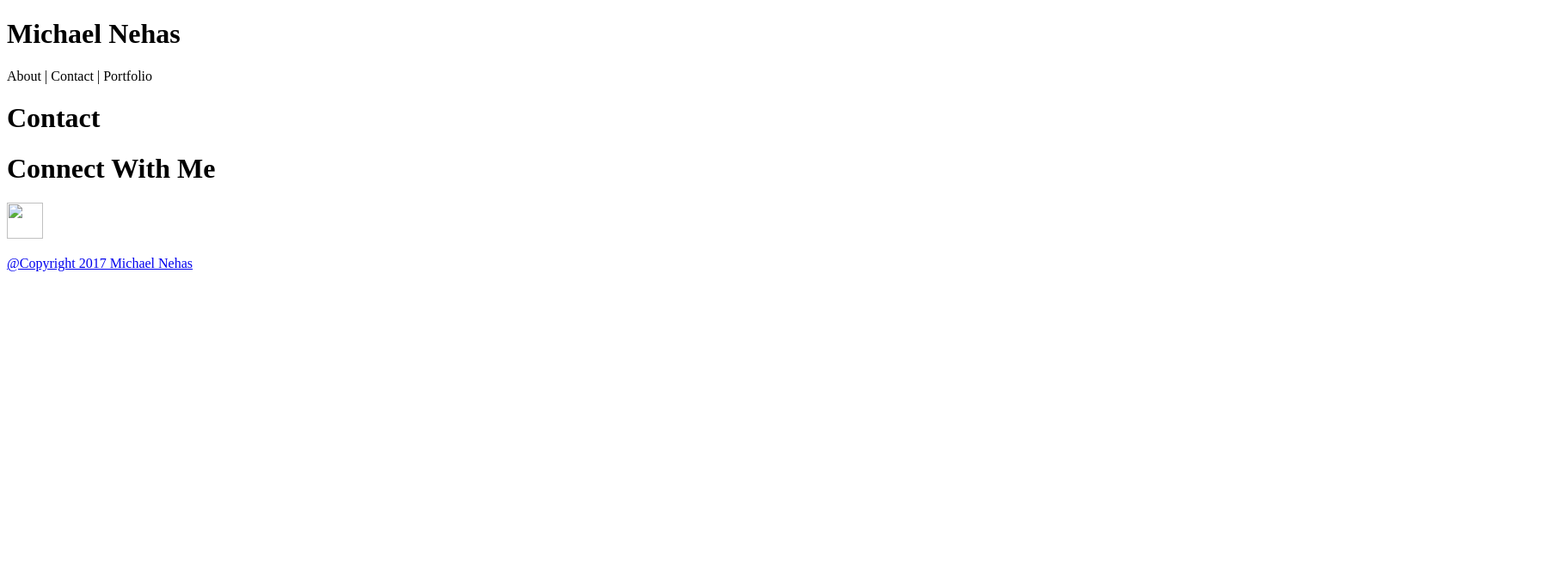
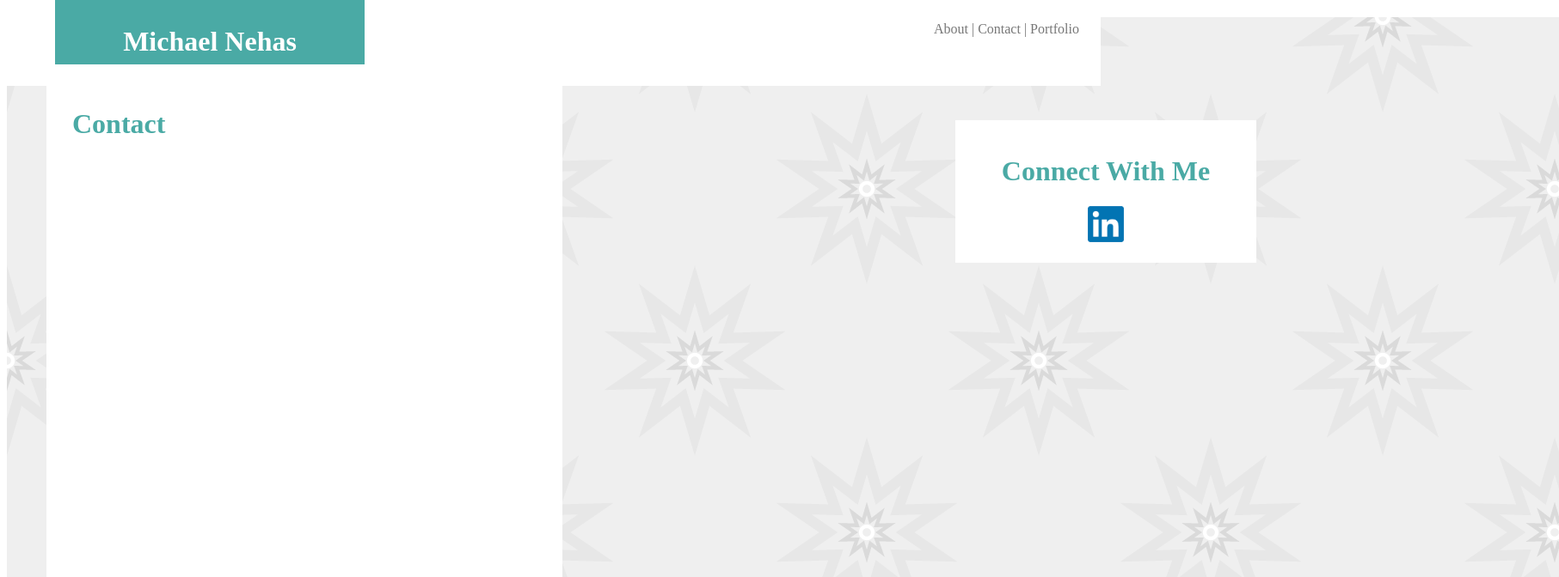
Before and after one commit to mnehas09/Basic-Portfolio, a plain HTML site: page contact.html in a window 1280 px wide. Shown: the top 672 px of the page at 86% size, 1813 px wide, since content can reach past the window. Drawn offline with Linux system fonts and the light colour scheme; the site is published under a folder, as on GitHub Pages, so addresses that start at the root find nothing.

Commit message:
initial site files

```diff
--- a/contact.html
+++ b/contact.html
@@ -4,7 +4,7 @@
   <meta charset="utf-8">
   <title>My BIO!</title>
 
-  <link rel= "stylesheet" type="text/css" href="/Basic-Portfolio/assets/css/style.css">
+  <link rel= "stylesheet" type="text/css" href="assets/css/style.css">
 
 </head>
 <body>
@@ -28,7 +28,7 @@
  <h1>Connect With Me</h1>
 
  <a href="https://www.linkedin.com/in/michael-nehas-2986a614/">
-<img src="/Basic-Portfolio/assets/images/linkedin.png" width="42" height="42" border="0">
+<img src="assets/images/linkedin.png" width="42" height="42" border="0">
 
     </div>
 
```
Also changed, not shown: portfolio.html (+2 -2 lines).
